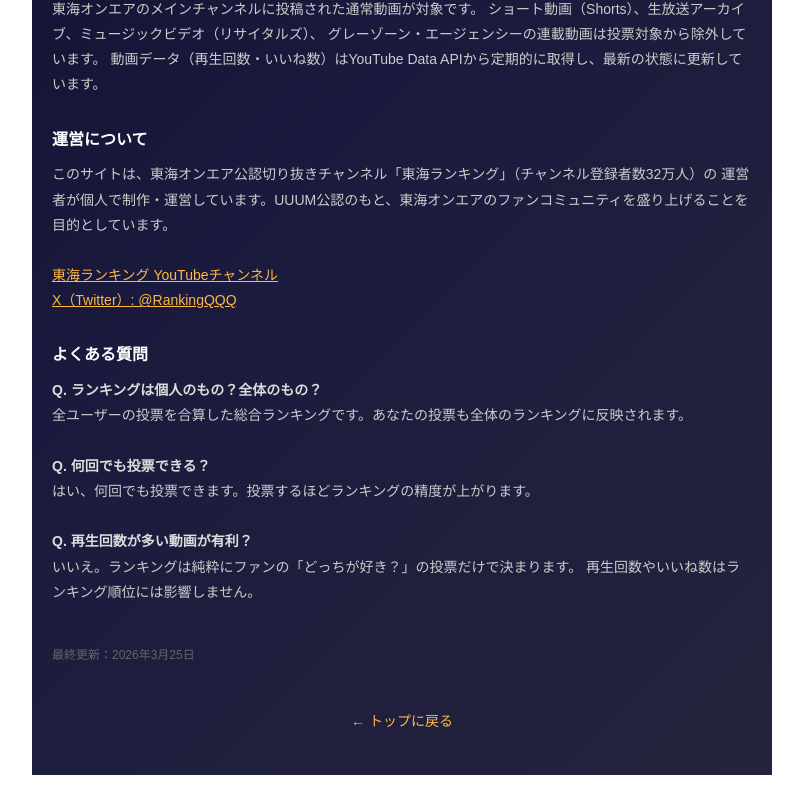
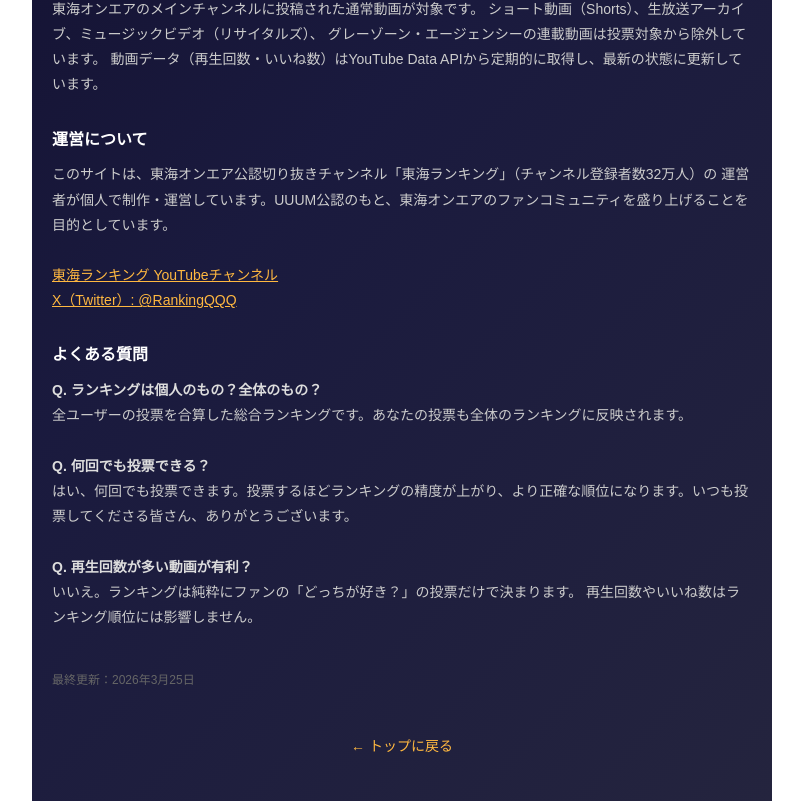
Before and after one commit to YRYK1985/tokai-battle, a Next.js app: page /about in a window 1280 px wide. Shown: the part 663-1464 px from the top of the page, without its empty margins (238-1041 px from the left). Before the commit the page ends 1438 px from the top, so only its background shows below. Built offline with nearby package versions, Linux system fonts and the light colour scheme.

Commit message:
ランキング上部テキスト削除 + AboutページFAQ修正

```diff
--- a/app/about/page.js
+++ b/app/about/page.js
@@ -68,7 +68,7 @@
         <br /><br />
         <strong style={{ color: '#ddd' }}>Q. 何回でも投票できる？</strong>
         <br />
-        はい、何回でも投票できます。投票するほどランキングの精度が上がります。
+        はい、何回でも投票できます。投票するほどランキングの精度が上がり、より正確な順位になります。いつも投票してくださる皆さん、ありがとうございます。
         <br /><br />
         <strong style={{ color: '#ddd' }}>Q. 再生回数が多い動画が有利？</strong>
         <br />
```
Also changed, not shown: components/TokaiVote.jsx (+0 -13 lines).
